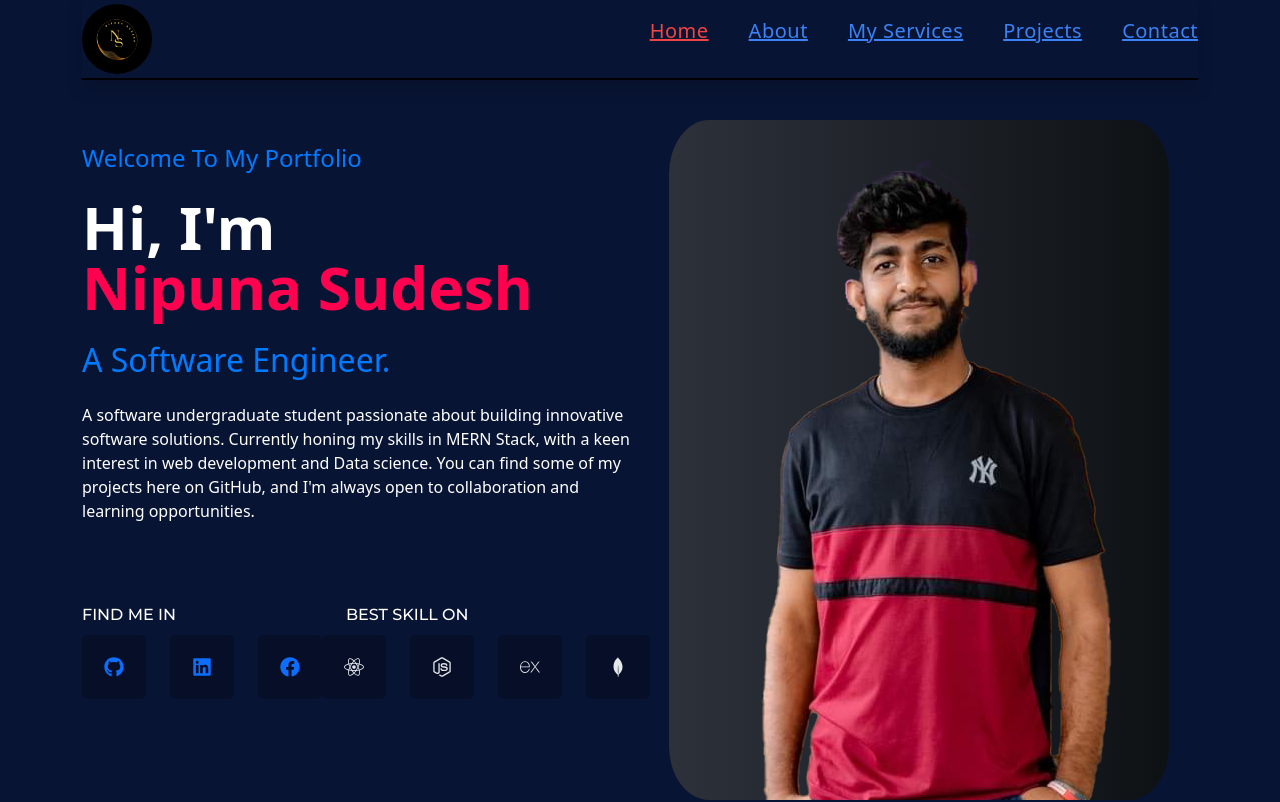
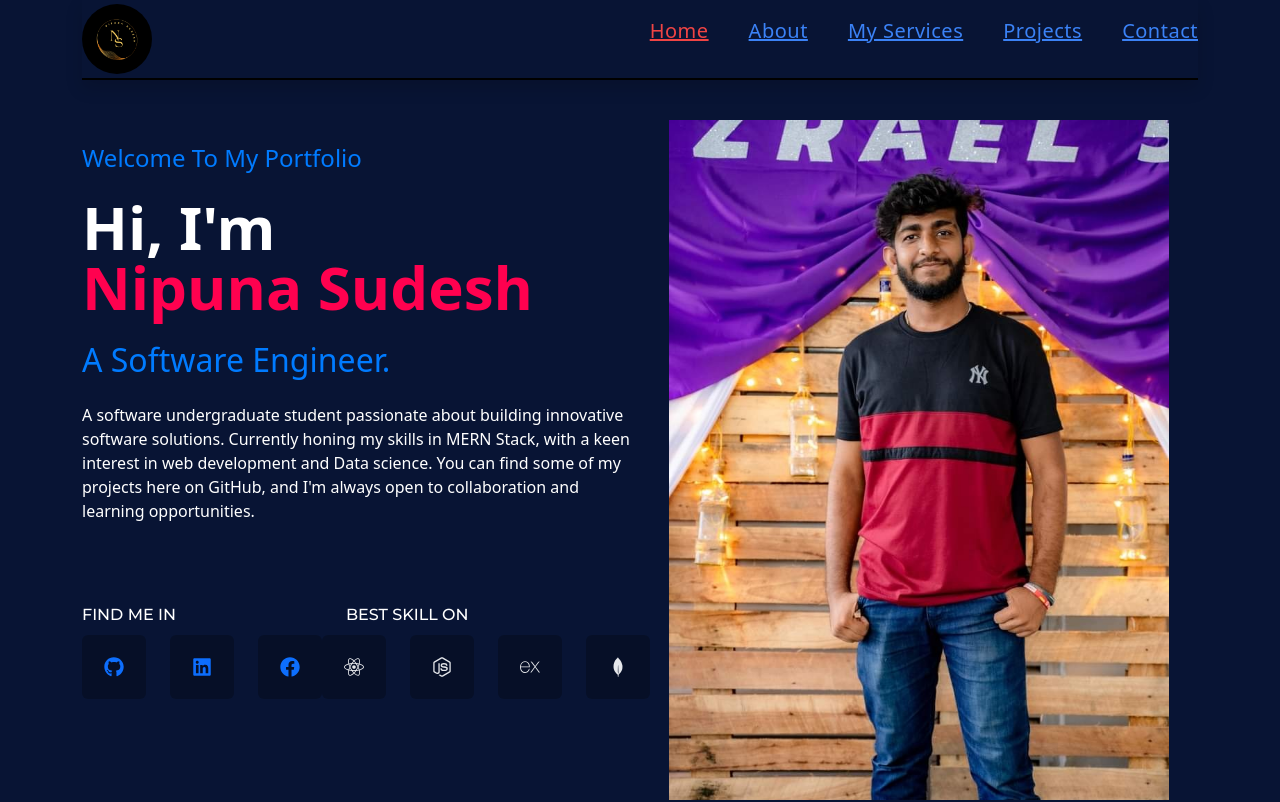
Before and after one commit to NipunaSudesh/react-portfolio, a React (Create React App) app: page / in a window 1280 px wide. Shown: the top 802 px of the page. Built offline with nearby package versions, Linux system fonts and the light colour scheme.

Commit message:
change home picture

```diff
--- a/src/Components/Home.js
+++ b/src/Components/Home.js
@@ -2,7 +2,7 @@ import React from 'react'
 import {FaInstagram,FaLinkedin, FaFacebook, FaReact, FaNodeJs} from "react-icons/fa";
 import { SiMongodb,SiExpress } from "react-icons/si";
 import { FaGithub } from "react-icons/fa";
-import { profile} from '../assets/index';
+import { myProfile} from '../assets/index';
 
 export default function Home() {
   return (
@@ -57,7 +57,7 @@ export default function Home() {
 
 
     <div className='w-full lgl:w-1/2 flex justify-center items-center relative '>
-        <img src={profile}
+        <img src={myProfile}
         alt='myphoto'
         className='w-[300px] h-[400px] lgl:w-[500px] lgl:h-[680px] z-10' />
 
--- a/src/assets/index.js
+++ b/src/assets/index.js
@@ -4,6 +4,7 @@ import profile from "./images/profile.png";
 import eCom from "./images/work-1.png";
 import contactImg from "./images/contactImg.jpg";
 import cv from "./images/CV_NipunaSudesh.pdf";
+import myProfile from "./images/myProfile.jpg"
 
 
 export{
@@ -12,5 +13,6 @@ export{
     eCom,
     profile,
     contactImg,
-    cv
+    cv,
+    myProfile
 };
```
Also changed, not shown: src/assets/images/myProfile.jpg (added).
